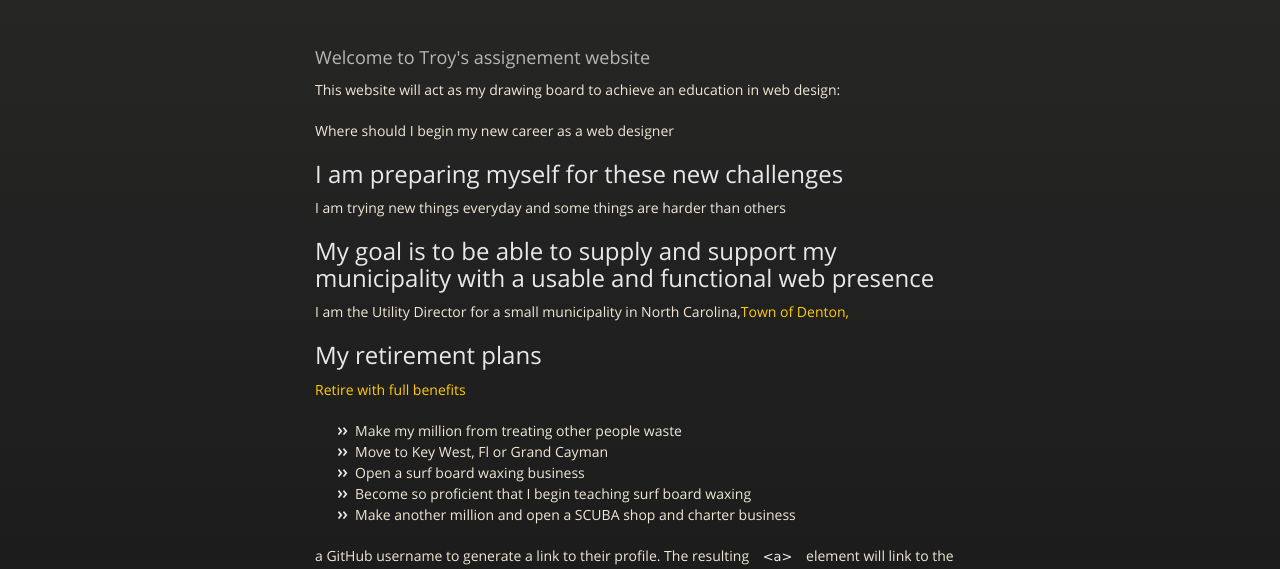
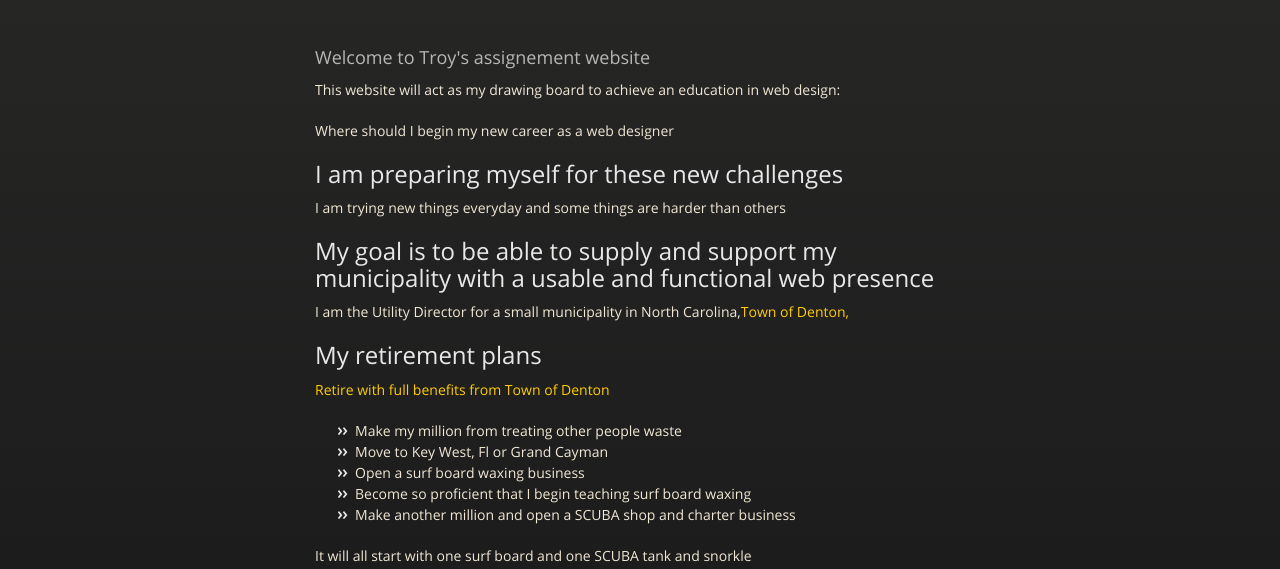
Before and after one commit to troybranch/troybranch.github.io, a plain HTML site: page index.html in a window 1280 px wide. Shown: the part 226-795 px from the top of the page. Drawn offline with nearby package versions, Linux system fonts and the light colour scheme.

Commit message:
Update index.html

```diff
--- a/index.html
+++ b/index.html
@@ -57,7 +57,7 @@
 <h2>
 <a name="my retirement plans" class="anchor" href="#authors-and-contributors"><span class="octicon octicon-link"></span></a>My retirement plans</h3>
 
-<p> <a href="http://townofdenton.com">Retire with full benefits</a>
+<p> <a href="http://townofdenton.com">Retire with full benefits from Town of Denton</a>
   <p>
     <ul>
       <li>Make my million from treating other people waste</li>
@@ -68,8 +68,7 @@
       </ul>
 
   </p>
-</a> a GitHub username to generate a link to their profile. The resulting <code>&lt;a&gt;</code> element will link to the contributor's GitHub Profile. For example: In 2007, Chris Wanstrath (<a href="https://github.com/defunkt" class="user-mention">@defunkt</a>), PJ Hyett (<a href="https://github.com/pjhyett" class="user-mention">@pjhyett</a>), and Tom Preston-Werner (<a href="https://github.com/mojombo" class="user-mention">@mojombo</a>) founded GitHub.</p>
-
+ <p>It will all start with one surf board and one SCUBA tank and snorkle</p>
 <h2>
 <a name="support-or-contact" class="anchor" href="#support-or-contact"><span class="octicon octicon-link"></span></a>Support or Contact</h3>
 
```
